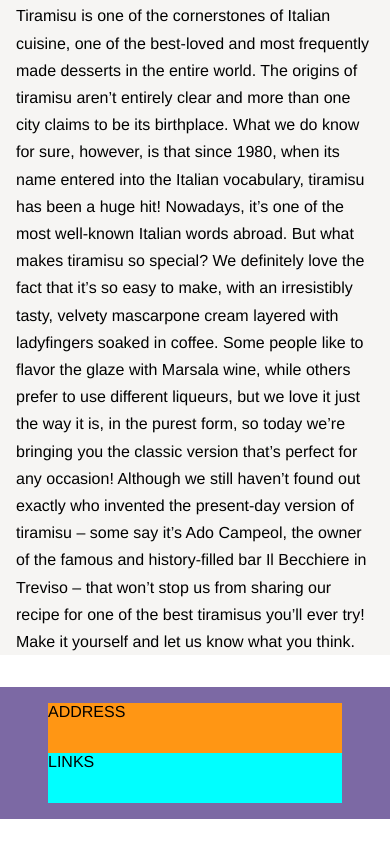
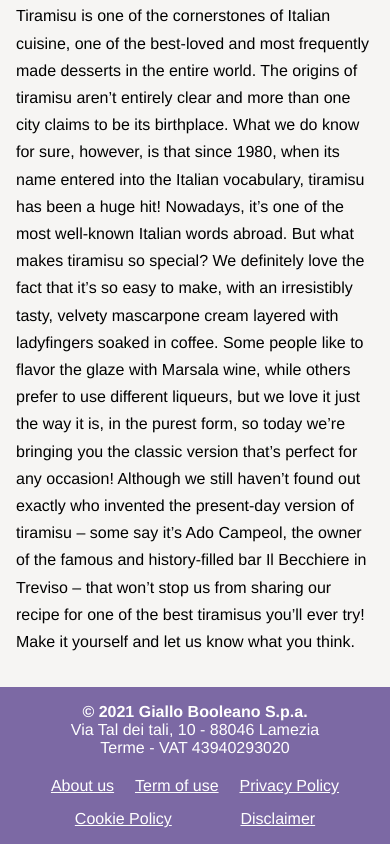
Before and after one commit to armandotruglio/htmlcss-responsive-layout, a plain HTML site: page index.html in a window 390 px wide. Shown: the part 993-1837 px from the top of the page. Before the commit the page ends 1812 px from the top, so only its background shows below. Drawn offline with Linux system fonts and the light colour scheme.

Commit message:
Finished footer with responsive, esercizio finito

```diff
--- a/css/responsive.css
+++ b/css/responsive.css
@@ -68,4 +68,12 @@
         display: inline;
     }
 
+    footer{
+        display: flex;
+        justify-content: space-between;
+    }
+
+    .company-name, .adress{
+        text-align: left;
+    }
 }
--- a/css/style.css
+++ b/css/style.css
@@ -25,6 +25,7 @@ main{
 footer{
     background-color: #7c69a4;
     padding: 1rem 3rem;
+    color: white;
 }
 
 ul{
@@ -210,7 +211,7 @@ a{
 /*Presentation*/
 
 .presentation{
-    margin-bottom: 2rem;
+   padding-bottom: 2rem;
 }
 
 .presentation h2{
@@ -235,12 +236,20 @@ a{
 
 /*Footer*/
 
-.address{
-    min-height: 50px;
-    background-color: #ff9614;
+.company-name{
+    text-align: center;
+    font-weight: bolder;
 }
 
-.link{
-    min-height: 50px;
-    background-color: aqua;
+.adress{
+    text-align: center;
 }
+
+.link ul{
+    text-decoration: underline;
+    padding-top: 20px;
+    gap: 15px;
+    flex-wrap: wrap;
+    justify-content: space-around;
+    align-items: center;
+}
--- a/index.html
+++ b/index.html
@@ -149,8 +149,20 @@
     </main>
 
     <footer>
-        <div class="address">ADDRESS</div>
-        <div class="link">LINKS</div>
+        <div class="top-footer">
+            <div class="company-name">© 2021 Giallo Booleano S.p.a.</div>
+            <div class="adress">Via Tal dei tali, 10 - 88046 Lamezia Terme - VAT 43940293020</div>
+        </div>
+        <div class="link">
+            <ul class="flex">
+                <li>About us</li>
+                <li>Term of use</li>
+                <li>Privacy Policy</li>
+                <li>Cookie Policy</li>
+                <li>Disclaimer</li>
+            </ul>
+
+        </div>
     </footer>
 
 </body>
```
